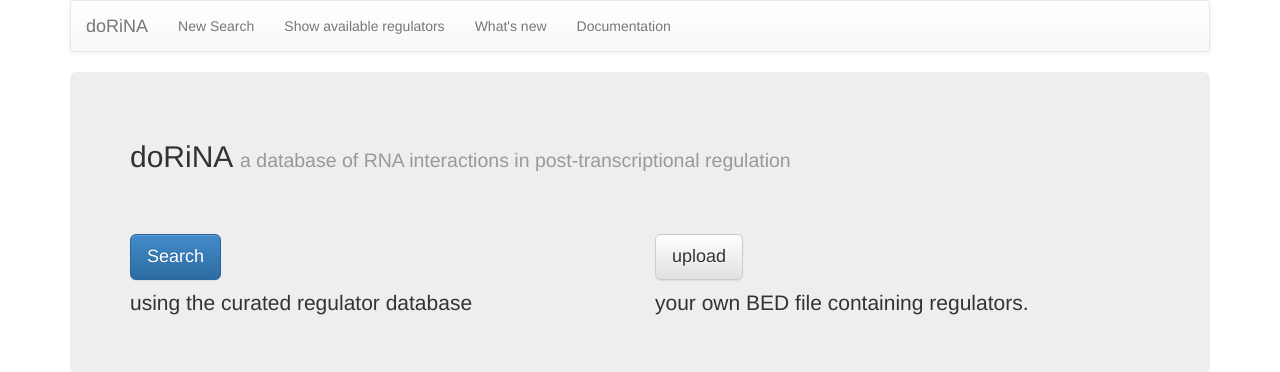
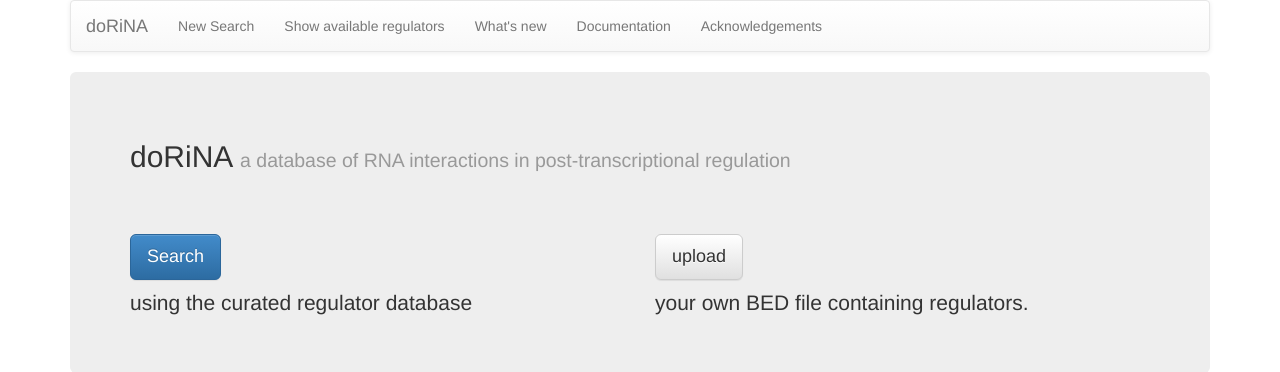
Before and after one commit to dieterich-lab/webdorina, a Flask app: page / in a window 1280 px wide. Shown: the top 372 px of the page. Run offline with Flask 2, Linux system fonts and the light colour scheme.

Commit message:
UI: Add acknowledgements page
Signed-off-by: Kai Blin <kai.blin@age.mpg.de>

```diff
--- a/templates/layout.html
+++ b/templates/layout.html
@@ -20,6 +20,7 @@
         <li><a href="{{ url_for('regulators') }}">Show available regulators</a></li>
         <li><a href="{{ url_for('news') }}">What's new</a></li>
         <li><a href="{{ url_for('help') }}">Documentation</a></li>
+        <li><a href="{{ url_for('acknowledgements') }}">Acknowledgements</a></li>
       </ul>
     </nav>
 
--- a/webdorina.py
+++ b/webdorina.py
@@ -266,9 +266,15 @@ def _dict_to_bed(data):
 def news():
     return render_template('news.html')
 
+
 @app.route('/help')
 def help():
     return render_template('help.html')
+
+
+@app.route('/acknowledgements')
+def acknowledgements():
+    return render_template('acknowledgements.html')
 
 
 @app.route('/regulators')
```
Also changed, not shown: templates/acknowledgements.html (added, +7 -0 lines).
